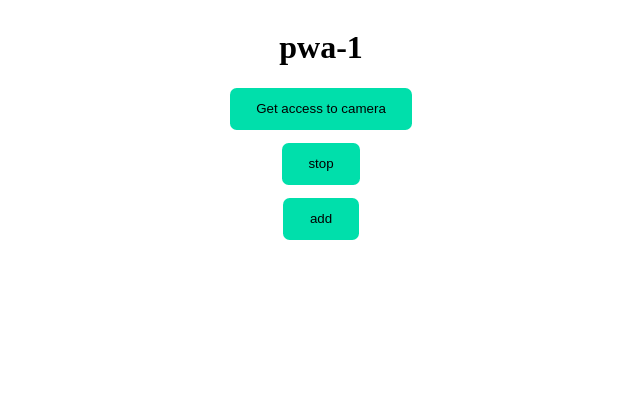
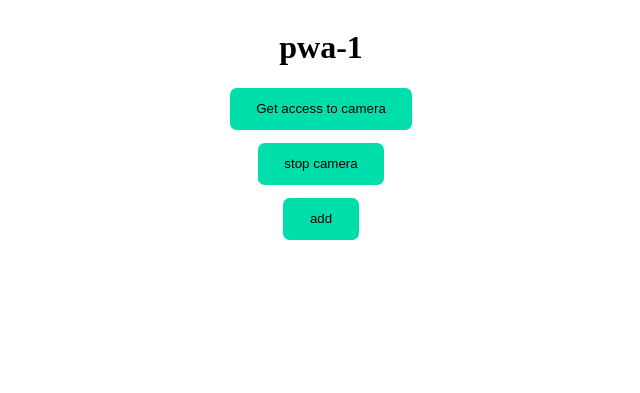
Before and after one commit to EsrafilElahi/pwa-1, a website: page index.html in a window 1280 px wide. Shown: the whole page, without its empty margins (319-959 px from the left). Drawn offline with Linux system fonts and the light colour scheme.

Commit message:
test cache changes

```diff
--- a/index.html
+++ b/index.html
@@ -24,7 +24,7 @@
 
   <h1>pwa-1</h1>
   <button id="get-access">Get access to camera</button>
-  <button id="stop">stop</button>
+  <button id="stop">stop camera</button>
   <button id="add">add</button>
   <video autoplay></video>
 
```
